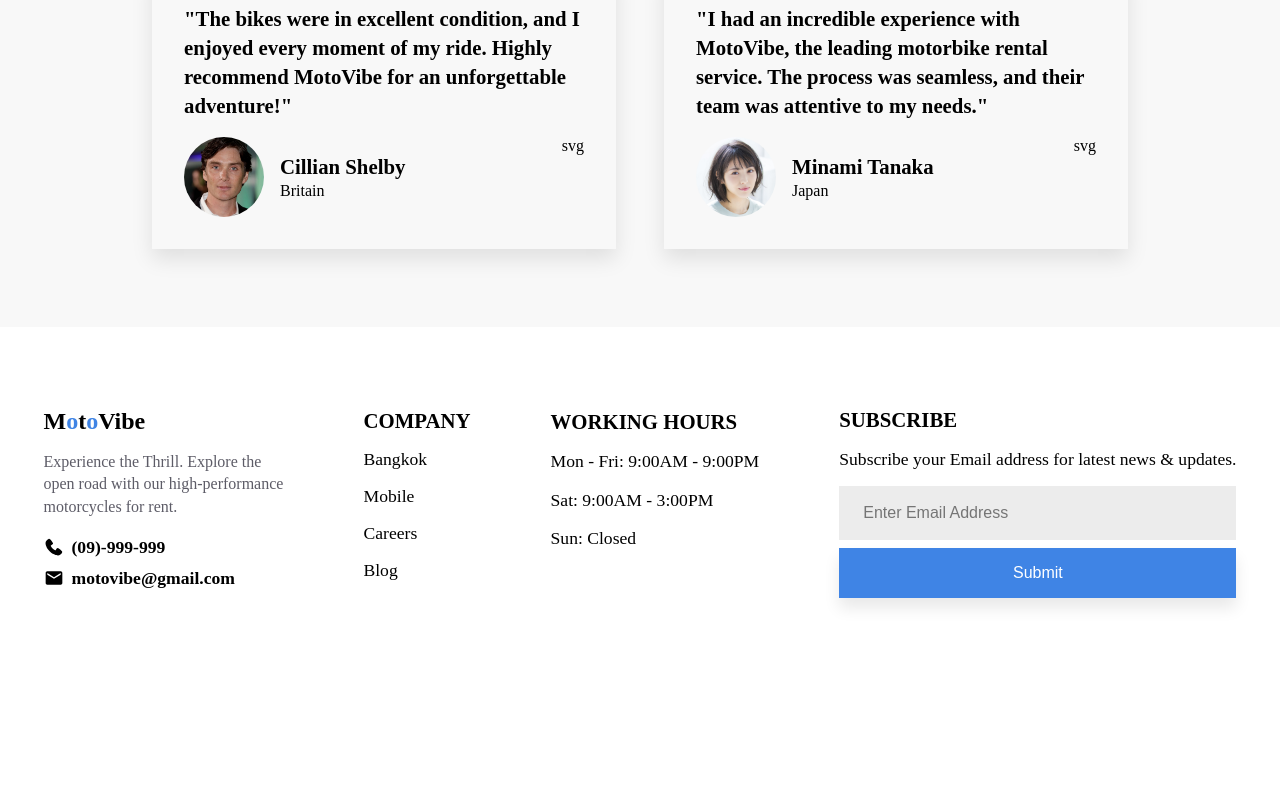
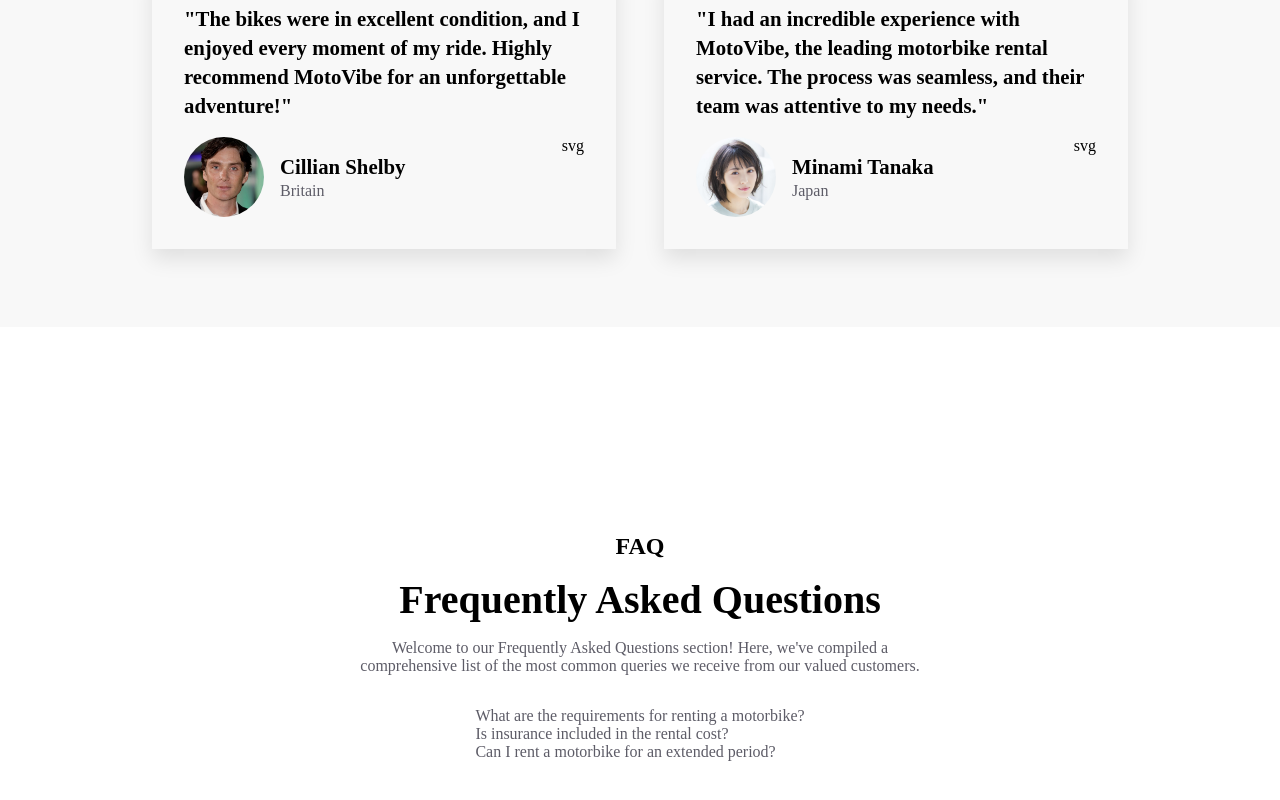
Before and after one commit to OnigiriKing/moto-vibe, a React (Create React App) app: page / in a window 1280 px wide. Shown: the part 3265-4065 px from the top of the page. Before the commit the page ends 3944 px from the top, so only its background shows below. Built offline with nearby package versions, Linux system fonts and the light colour scheme.

Commit message:
FAQ styling added

```diff
--- a/src/pages/homePage/HomePage.jsx
+++ b/src/pages/homePage/HomePage.jsx
@@ -4,6 +4,7 @@ import Advantages from "./components/Advantages"
 import { Models } from "./components/BikeModels"
 import { ChooseUs } from "./components/ChooseUs"
 import Reviews from "./components/Reviews"
+import Questions from "./components/Questions"
 
 
 export default function HomePage() {
@@ -16,6 +17,7 @@ export default function HomePage() {
         <Models />
         <ChooseUs />
         <Reviews />
+        <Questions />
         </div>
     )
 }
--- a/src/pages/homePage/components/Questions.jsx
+++ b/src/pages/homePage/components/Questions.jsx
@@ -1,9 +1,8 @@
-
 export default function Questions() {
-
   return (
     <div id="questions-screen">
-       <div>
+      <div className="questions-wrapper">
+        <div className="questions-des">
           <h2>FAQ</h2>
           <h1>Frequently Asked Questions</h1>
           <p>
@@ -12,7 +11,27 @@ export default function Questions() {
             from our valued customers.
           </p>
         </div>
+        <div className="all-questions">
+          <div className="faq-question">
+            <div>
+              <p>What are the requirements for renting a motorbike?</p>
+            </div>
             <div></div>
+          </div>
+          <div className="faq-question">
+            <div>
+              <p>Is insurance included in the rental cost?</p>
+            </div>
+            <div></div>
+          </div>
+          <div className="faq-question">
+            <div>
+              <p>Can I rent a motorbike for an extended period?</p>
+            </div>
+            <div></div>
+          </div>
+        </div>
+      </div>
     </div>
   );
 }
--- a/src/styles/homePage/_homeStyle.scss
+++ b/src/styles/homePage/_homeStyle.scss
@@ -11,6 +11,23 @@
   position: relative;
   width: 100%;
   z-index: 1;
+
+
+    h3 {
+    font-size: $h3-size;
+  }
+
+    h2 {
+    font-size: $h2-size;
+  }
+
+  h1 {
+    font-size: $h1-size;
+  }
+
+  p {
+    color: $grayText;
+  }
 }
 
 .welcome-screen {
@@ -36,12 +53,10 @@
   z-index: 2;
 
   h3 {
-    font-size: $h3-size;
     margin-bottom: 1rem;
   }
 
   h1 {
-    font-size: $h1-size;
     display: inline;
     line-height: 3rem;
 
@@ -52,7 +67,6 @@
 
   p {
     margin: 2rem 0;
-    color: $grayText;
 
     @media (max-width: 1050px) {
       width: 28rem;
@@ -123,7 +137,6 @@
   flex-direction: column;
 
   h2 {
-    font-size: $h2-size;
     margin-bottom: 1rem;
   }
 
@@ -173,11 +186,7 @@
   margin-top: 5rem;
   overflow: hidden;
 
-  h2 {
-    font-size: $h2-size;
-  }
   h1 {
-    font-size: $h1-size;
     margin-bottom: 3rem;
   }
 }
@@ -223,12 +232,8 @@
 
   h3 {
     margin-bottom: 1rem;
-    font-size: $h3-size;
   }
 
-  p {
-    color: $grayText;
-  }
 }
 
 //! Models screen
@@ -361,17 +366,6 @@
   text-align: left;
   row-gap: 1rem;
 
-  h2 {
-    font-size: $h2-size;
-  }
-
-  h1 {
-    font-size: $h1-size;
-  }
-
-  p {
-    color: $grayText;
-  }
 
   a {
     @include button-style;
@@ -412,12 +406,10 @@
     }
 
     h2 {
-      font-size: $h2-size;
       margin-bottom: 0.5rem;
     }
 
     p {
-      color: $grayText;
       line-height: 1.2rem;
     }
   }
@@ -453,17 +445,6 @@
   margin-bottom: 3rem;
   gap: 0.5rem;
 
-  h2 {
-    font-size: $h2-size;
-  }
-
-  h1 {
-    font-size: $h1-size;
-  }
-
-  p {
-    color: $grayText;
-  }
 }
 
 .review-screen-clients {
@@ -472,7 +453,6 @@
   gap: 3rem;
 
   h3 {
-    font-size: $h3-size;
     line-height: 1.8rem;
   }
 
@@ -515,7 +495,31 @@
   }
 }
 
+//! questions screen
+
 #questions-screen {
-  height: 90vh;
+  height: 80vh;
   width: 100%;
+  display: flex;
+  justify-content: center;
+  align-items: center;
 }
+
+.questions-wrapper {
+  width: 100%;
+  max-width: 80rem;
+  display: flex;
+  flex-direction: column;
+  justify-content: center;
+  align-items: center;
+  margin: 2rem;
+
+  .questions-des {
+    text-align: center;
+    max-width: 35rem;
+    display: flex;
+    flex-direction: column;
+    row-gap: 1rem;
+    margin-bottom: 2rem;
+  }
+}
```
Also changed, not shown: src/dist/style.css, 1 other file (tests, documents, lock files or other folders). Lines whose indentation alone changed are shown as unchanged.
